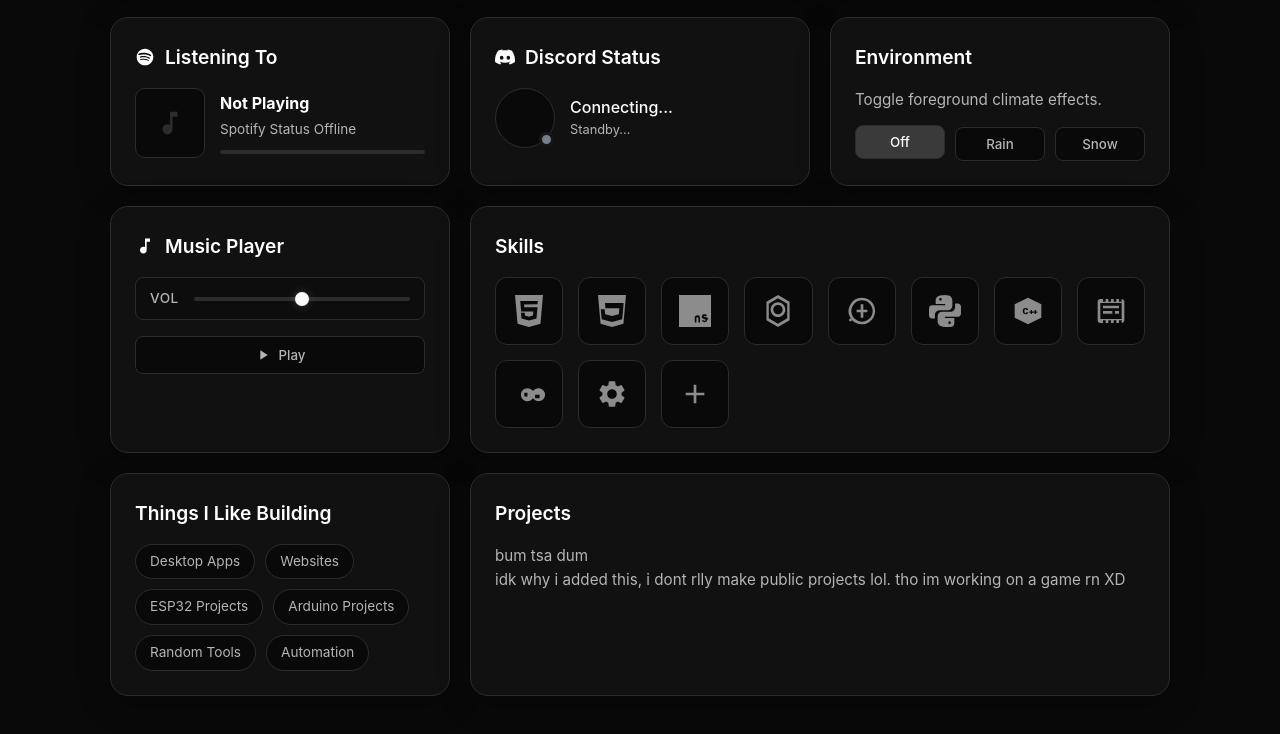
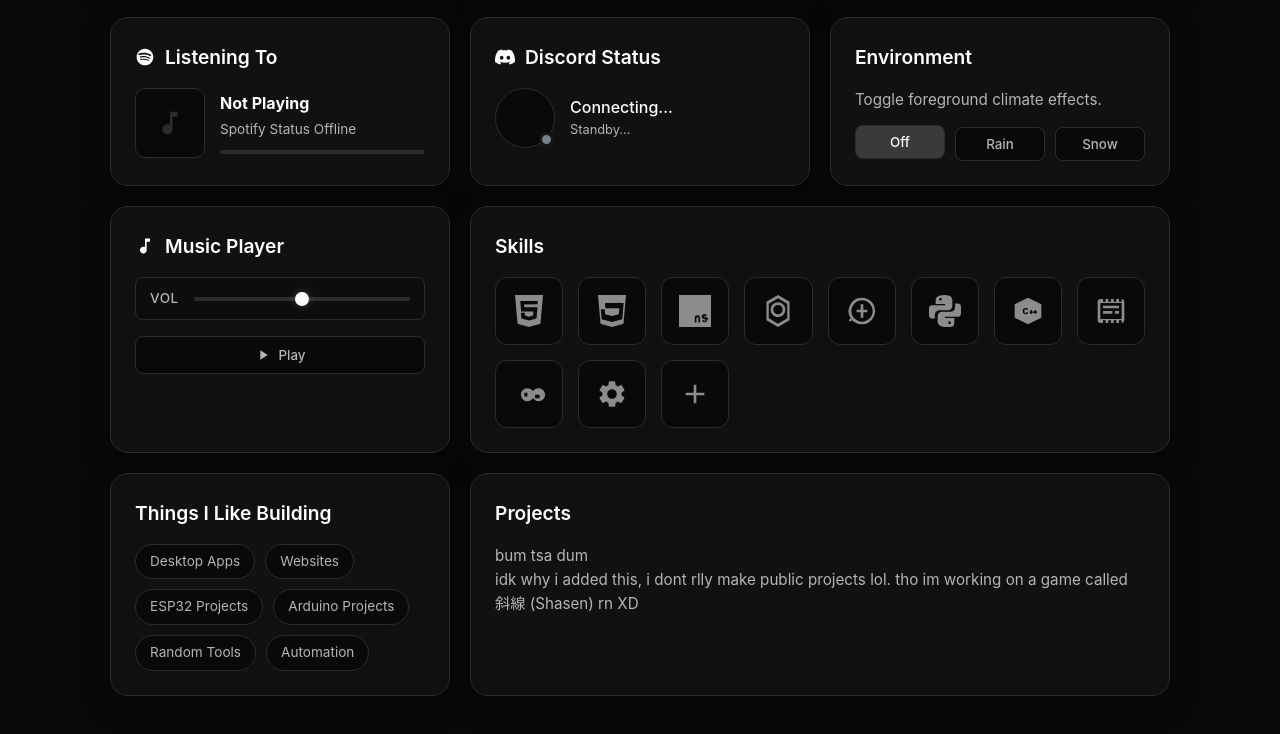
Before and after one commit to a1lolll/a1lolll.github.io, a plain HTML site: page index.html in a window 1280 px wide. Shown: the part 809-1543 px from the top of the page. Drawn offline with Linux system fonts and the light colour scheme.

Commit message:
Update index.html

```diff
--- a/index.html
+++ b/index.html
@@ -697,7 +697,7 @@
             <div class="card span-2 scroll-anim" id="projects-card">
                 <h3>Projects</h3>
                 <p>bum tsa dum</p>
-                <p>idk why i added this, i dont rlly make public projects lol. tho im working on a game rn XD </p>
+                <p>idk why i added this, i dont rlly make public projects lol. tho im working on a game called 斜線 (Shasen) rn XD </p>
             </div>
 
         </section>
```
